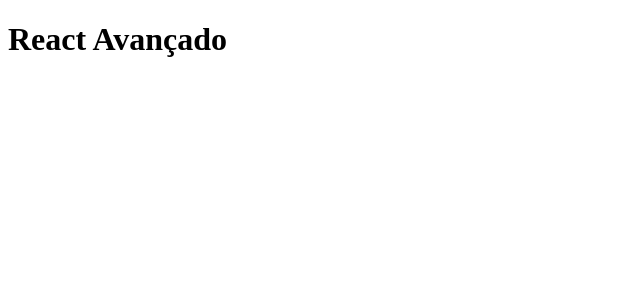
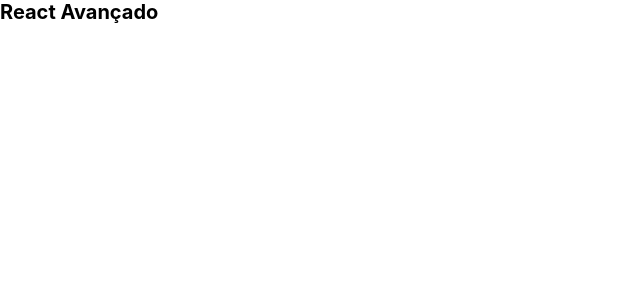
Before and after one commit to PabloFerreiraB/boilerplate, a Next.js app: page / in a window 1280 px wide. Shown: the top 300 px of the page, without its empty margins (0-640 px from the left). Built offline with nearby package versions, Linux system fonts and the light colour scheme.

Commit message:
Criando estilos globais com createGlobalStyle

```diff
--- /dev/null
+++ b/src/pages/_app.tsx
@@ -0,0 +1,22 @@
+import { AppProps } from 'next/app'
+import Head from 'next/head'
+
+import GlobalStyles from 'styles/global'
+
+function App({ Component, pageProps }: AppProps) {
+  return (
+    <>
+      <Head>
+        <title>React Avançado - Boilerplate</title>
+        <meta
+          name="description"
+          content="A simple project starter to work with TypeScript, React, NextJS and Styled Components"
+        />
+      </Head>
+      <GlobalStyles />
+      <Component {...pageProps} />
+    </>
+  )
+}
+
+export default App
--- a/src/pages/index.tsx
+++ b/src/pages/index.tsx
@@ -1,22 +1,5 @@
-import Head from 'next/head'
+import Main from 'components/Main'
 
-type Props = {
-  title: string
+export default function Home() {
+  return <Main />
 }
-
-export default function Home({ title = 'React Avançado' }: Props) {
-  return (
-    <div className="container">
-      <Head>
-        <title>{title}</title>
-        <link rel="icon" href="/favicon.ico" />
-      </Head>
-
-      <main className="container">
-        <h1 className="container">{title}</h1>
-      </main>
-
-      <footer className="container"></footer>
-    </div>
-  )
-}
--- /dev/null
+++ b/src/styles/global.ts
@@ -0,0 +1,23 @@
+import { createGlobalStyle } from 'styled-components'
+
+const GlobalStyles = createGlobalStyle`
+  * {
+    margin: 0;
+    padding: 0;
+    box-sizing: border-box;
+  }
+
+  html {
+    font-size: 62.5%;
+  }
+
+  html, body, #__next {
+    height: 100%;
+  }
+
+  body {
+    font-family: -apple-system, BlinkMacSystemFont, 'Segoe UI', Roboto, Oxygen, Ubuntu, Cantarell, 'Open Sans', 'Helvetica Neue', sans-serif
+  }
+`
+
+export default GlobalStyles
--- a/tsconfig.json
+++ b/tsconfig.json
@@ -1,5 +1,6 @@
 {
   "compilerOptions": {
+    "baseUrl": "src",
     "target": "es5",
     "lib": [
       "dom",
```
